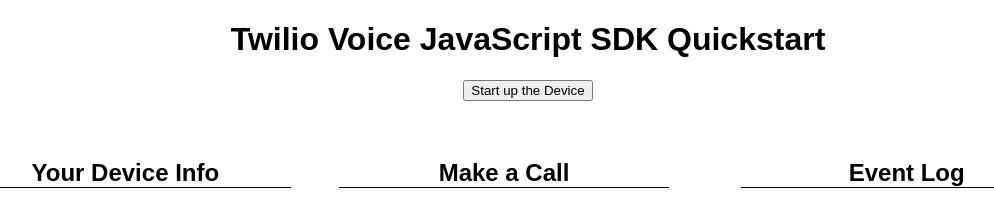
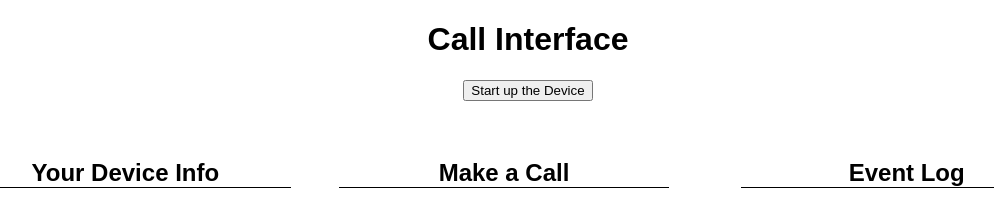
Before and after one commit to sr-81S/CallApiTwilio, a website: page public/index.html in a window 1280 px wide. Shown: the whole page, without its empty margins (112-1106 px from the left). Drawn offline with nearby package versions, Linux system fonts and the light colour scheme.

Commit message:
html edit and change

```diff
--- a/public/index.html
+++ b/public/index.html
@@ -1,12 +1,12 @@
 <!DOCTYPE html>
 <html>
   <head>
-    <title>Twilio Voice Call</title>
+    <title>Voice Call</title>
     <link rel="stylesheet" href="site.css" />
   </head>
   <body>
     <header>
-      <h1>Twilio Voice JavaScript SDK Quickstart</h1>
+      <h1>Call Interface</h1>
       <button id="startup-button">Start up the Device</button>
     </header>
     <main id="controls">
```
